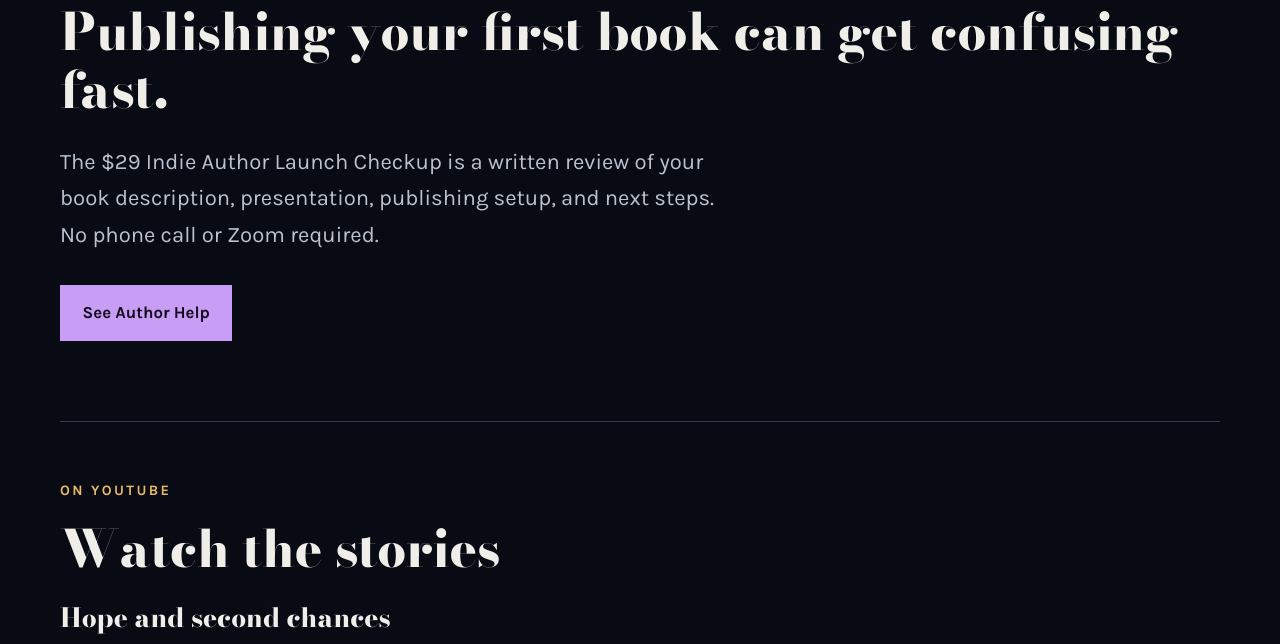
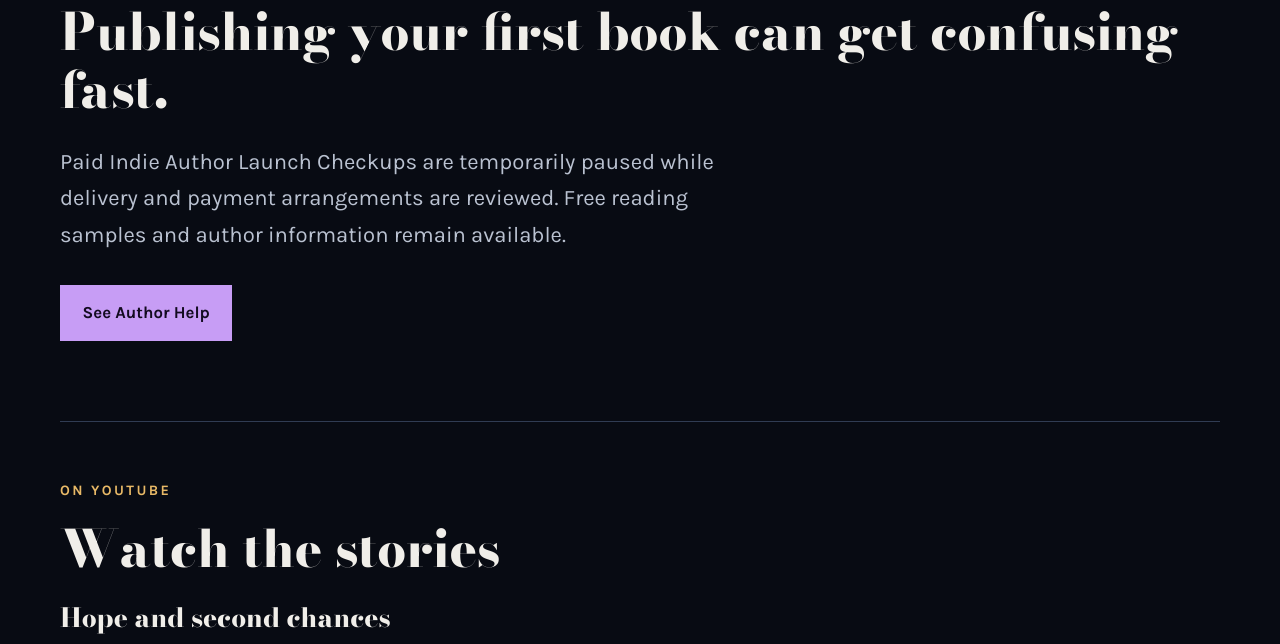
Before and after one commit to Snowman501/lorenbarnhart, a website: page index.html in a window 1280 px wide. Shown: the part 3648-4292 px from the top of the page. Drawn offline with nearby package versions, Linux system fonts and the light colour scheme.

Commit message:
Align author homepage with proposed service pause

```diff
--- a/index.html
+++ b/index.html
@@ -38,7 +38,7 @@
 <p class="status" data-status role="status" aria-live="polite"></p>
 </form>
 </section>
-<section class="section" id="author-help-home"><p class="eyebrow">For indie authors</p><h2>Publishing your first book can get confusing fast.</h2><p class="lede">The $29 Indie Author Launch Checkup is a written review of your book description, presentation, publishing setup, and next steps. No phone call or Zoom required.</p><div class="actions"><a class="button" href="/author-help/">See Author Help</a></div></section><section class="section video-section" aria-labelledby="videos-title">
+<section class="section" id="author-help-home"><p class="eyebrow">For indie authors</p><h2>Publishing your first book can get confusing fast.</h2><p class="lede">Paid Indie Author Launch Checkups are temporarily paused while delivery and payment arrangements are reviewed. Free reading samples and author information remain available.</p><div class="actions"><a class="button" href="/author-help/">See Author Help</a></div></section><section class="section video-section" aria-labelledby="videos-title">
 <p class="eyebrow">On YouTube</p>
 <h2 id="videos-title">Watch the stories</h2>
 <h3>Hope and second chances</h3>
```
